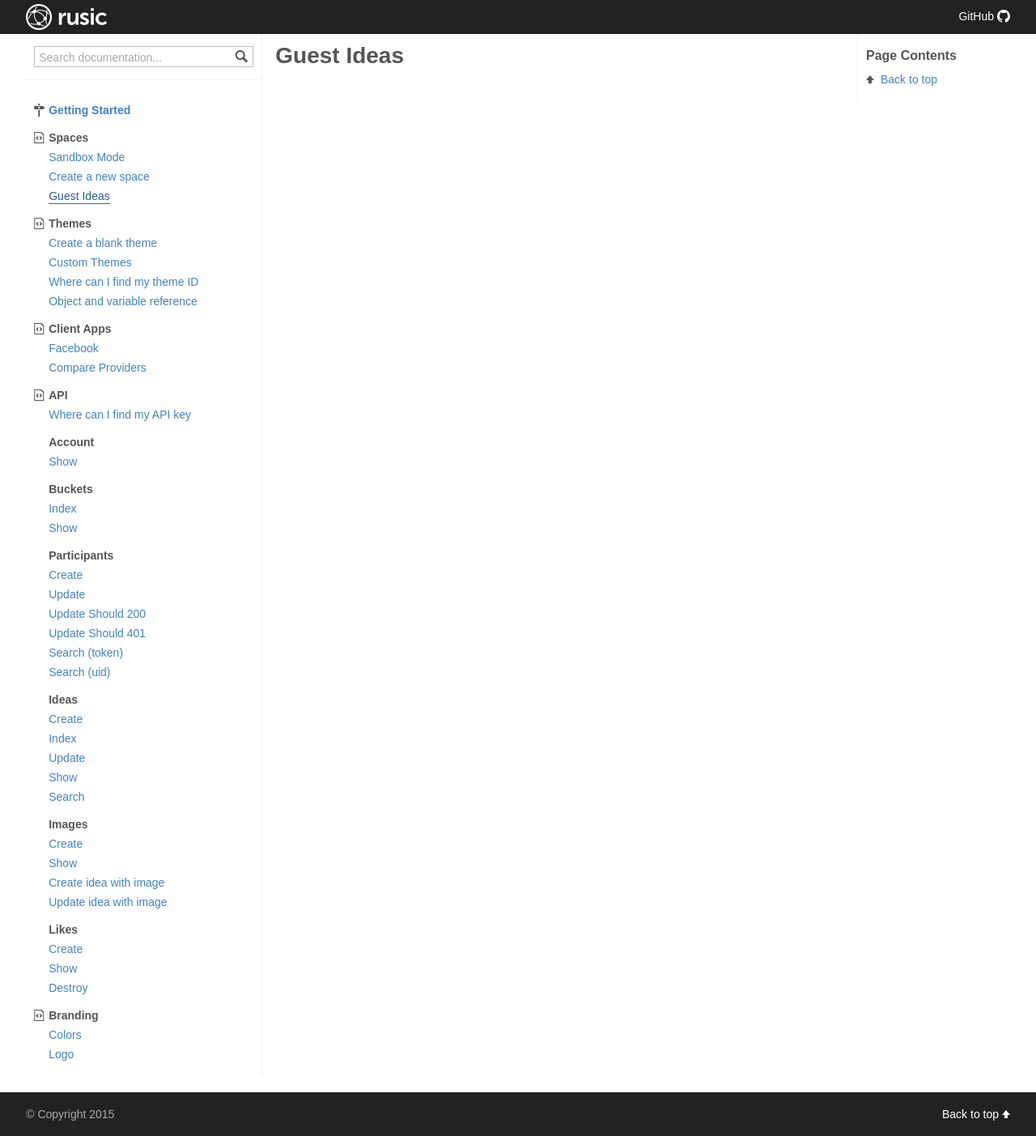
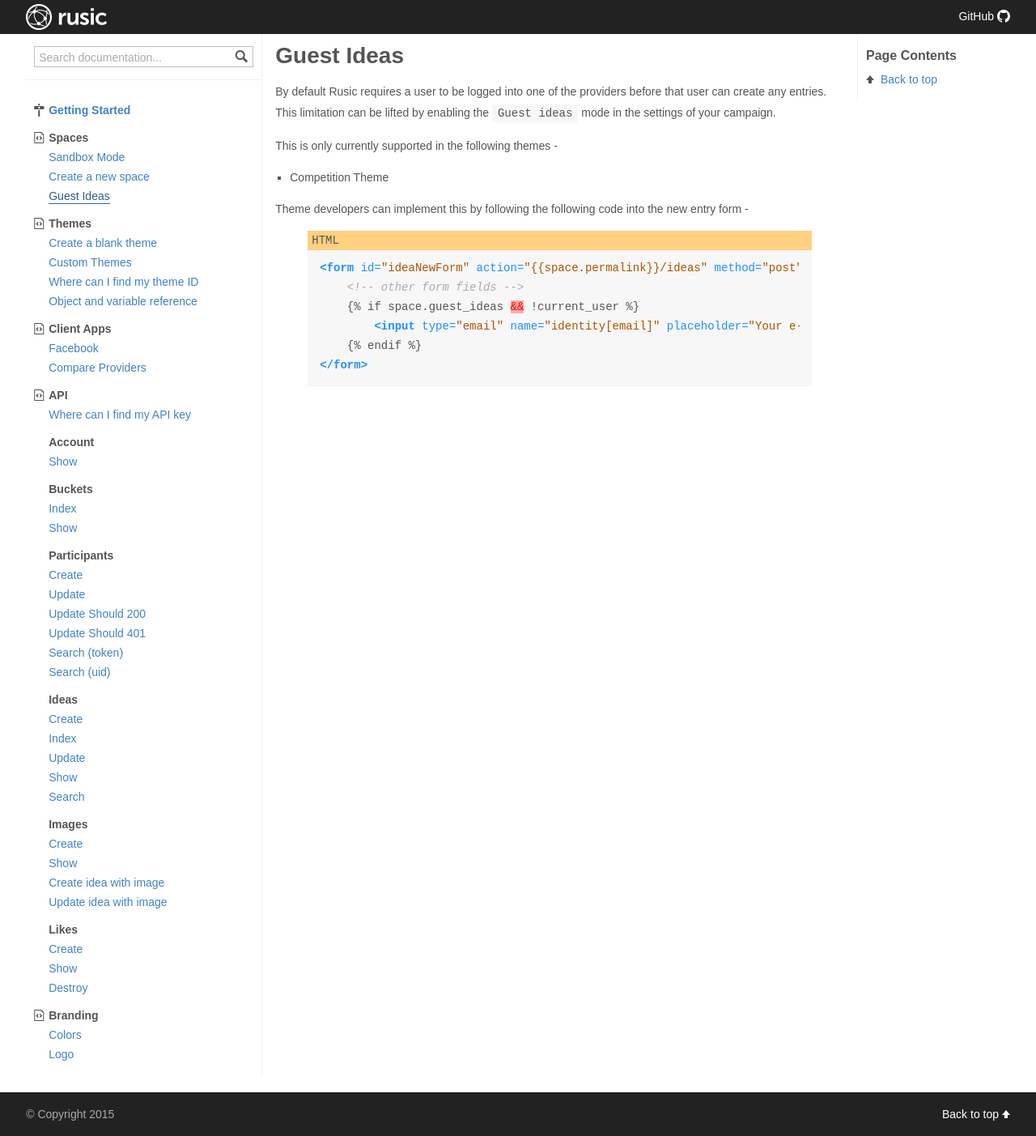
Before and after one commit to rusic/documentation, a Jekyll site: the page built from spaces/guest-ideas.md, in a window 1280 px wide. Shown: the whole page at 81% size. Built offline with Jekyll 4.4.1, drawn with Linux system fonts in a browser that asks for light colours.

Commit message:
Guest ideas

```diff
--- a/spaces/guest-ideas.md
+++ b/spaces/guest-ideas.md
@@ -4,3 +4,22 @@ title: Guest Ideas
 ---
 
 # Guest Ideas
+
+By default Rusic requires a user to be logged into one of the providers before that user can create any entries. This limitation can be lifted by enabling the `Guest ideas` mode in the settings of your campaign.
+
+This is only currently supported in the following themes -
+
+* Competition Theme
+
+Theme developers can implement this by following the following code into the new entry form -
+
+{% highlight html %}
+{% raw %}
+<form id="ideaNewForm" action="{{space.permalink}}/ideas" method="post">
+    <!-- other form fields -->
+    {% if space.guest_ideas && !current_user %}
+        <input type="email" name="identity[email]" placeholder="Your e-mail">
+    {% endif %}
+</form>
+{% endraw %}
+{% endhighlight %}
```
